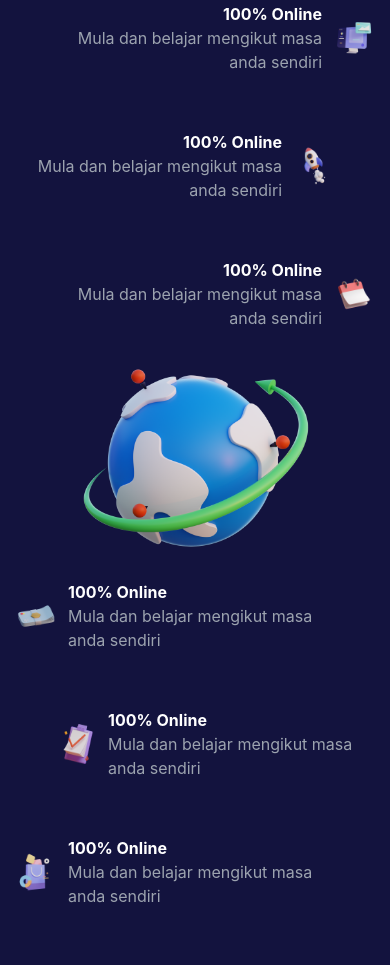
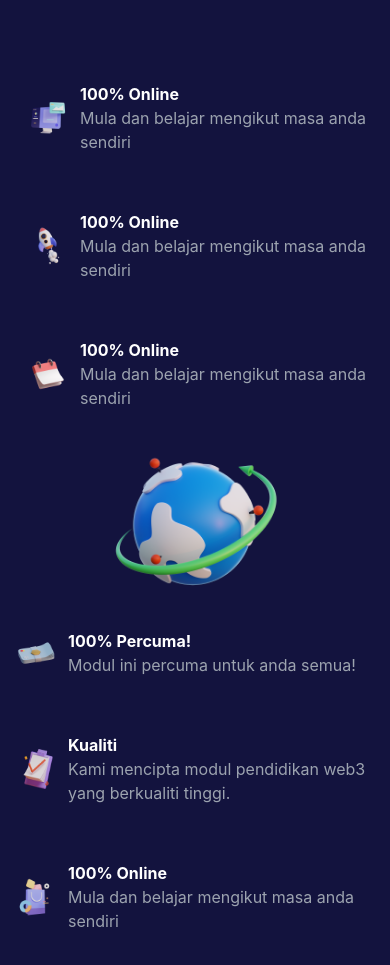
Before and after one commit to Mudennn/eduhub, a React (Create React App) app: page / in a window 390 px wide. Shown: the part 1001-1966 px from the top of the page. Built offline with nearby package versions, Linux system fonts and the light colour scheme.

Commit message:
fetures v2 responsive

```diff
--- a/src/App.js
+++ b/src/App.js
@@ -15,7 +15,7 @@ function App() {
     <>
     <div className="bg-[#13133E]">
 
-      <div className="">
+      <div className="relative">
         <Navbar />
       </div>
 
--- a/src/components/Features.jsx
+++ b/src/components/Features.jsx
@@ -11,15 +11,17 @@ import Cart from "../images/Other 16.png";
 const Features = () => {
   return (
     <div>
-      <div className="px-4 py-16 mx-auto sm:max-w-xl md:max-w-full lg:max-w-screen-xl md:px-24 lg:px-8 lg:py-24">
+      <div className="px-4 py-16 my-20 mx-auto sm:max-w-xl md:max-w-full lg:max-w-screen-xl md:px-24 lg:px-8 lg:py-24 relative">
+      <div className="ellipse3 top-1/2 left-1/2 transform -translate-x-1/2 -translate-y-1/2 lg:block hidden"></div>
 
-        <div className="max-w-xl mb-10 md:mx-auto text-center lg:max-w-2xl md:mb-12 ">
+        <div className="max-w-xl mb-10 md:mx-auto text-center lg:max-w-2xl md:mb-12 relative ">
           <h2 className="max-w-lg mb-6 font-sans text-3xl px-5 sm:px-0 font-bold leading-none tracking-tight text-white sm:text-4xl md:mx-auto">
             Ciri-Ciri Utama Kurikulum Kami
           </h2>
         </div>
 
-        <div className="relative grid pt-10 row-gap-5 mb-8 md:row-gap-8 lg:grid-cols-3 sm:grid-cols-1 z-10">
+        <div className="relative grid pt-10 row-gap-5 mb-8 md:row-gap-8 lg:grid-cols-3 md:grid-cols-3 sm:grid-cols-1 z-10">
+
           {/* <div className="p-5 text-center">
             <RiComputerLine className="text-3xl text-white mx-auto mb-5"/>
             <div className="mb-2">
@@ -49,63 +51,64 @@ const Features = () => {
           </div> */}
 
           {/* Left Column  */}
-          <div className="text-end text-white grid gap-y-14">
-            <div className="flex items-center ml-10">
+          <div className="md:text-end text-white grid gap-y-14 mb-5 md:mb-0">
+            <div className="flex items-center lg:ml-10 flex-row-reverse md:flex-row">
               <div>
                 <p className="font-bold">100% Online</p>
                 <p className="text-gray-400">
                   Mula dan belajar mengikut masa anda sendiri
                 </p>
               </div>
-              <img src={PC} alt="" className="w-10 h-10 ml-3" />
+              <img src={PC} alt="" className="w-10 h-10 ml-3 lg:mr-0 mr-3" />
             </div>
-            <div className="flex items-center mr-10 ">
+            <div className="flex items-center lg:mr-10 lg:ml-10 flex-row-reverse md:flex-row">
               <div>
                 <p className="font-bold">100% Online</p>
                 <p className="text-gray-400">
                   Mula dan belajar mengikut masa anda sendiri
                 </p>
               </div>
-              <img src={Rocket} alt="" className="w-10 h-10 ml-3" />
+              <img src={Rocket} alt="" className="w-10 h-10 ml-3 lg:mr-0 mr-3" />
             </div>
-            <div className="flex items-center ml-10">
+            <div className="flex items-center lg:ml-10 flex-row-reverse md:flex-row">
               <div>
                 <p className="font-bold">100% Online</p>
                 <p className="text-gray-400">
                   Mula dan belajar mengikut masa anda sendiri
                 </p>
               </div>
-              <img src={Calender} alt="" className="w-10 h-10 ml-3" />
+              <img src={Calender} alt="" className="w-10 h-10 ml-3 lg:mr-0 mr-3" />
             </div>
           </div>
           {/* Center Column  */}
-          <div>
+          <div className="relative">
             {/* <div className="ellipse3 -z-0  lg:block hidden"></div> */}
-            <img src={World} alt="" className="w-[70%] mx-auto z-1 " />
+            {/* <div className="absolute w-72 h-72 bg-purple-300 rounded-full left-14 filter blur-xl "></div> */}
+            <img src={World} alt="" className="relative md:w-[70%] w-[50%] mx-auto lg:mt-0 md:mt-[50%] " />
           </div>
           {/* Right Column  */}
-          <div className="text-start text-white grid gap-y-14">
-            <div className="flex items-center mr-10">
+          <div className="lg:text-start justify-center text-white grid gap-y-14 mt-5 md:mt-0">
+            <div className="flex items-center lg:mr-10">
             <img src={Money} alt="" className="w-10 h-10 mr-3" />
               <div>
-                <p className="font-bold">100% Online</p>
+                <p className="font-bold">100% Percuma!</p>
                 <p className="text-gray-400">
-                  Mula dan belajar mengikut masa anda sendiri
+                Modul ini percuma untuk anda semua!
                 </p>
               </div>
 
             </div>
-            <div className="flex items-center ml-10 ">
+            <div className="flex items-center lg:ml-10 ">
             <img src={Correct} alt="" className="w-10 h-10 mr-3" />
               <div>
-                <p className="font-bold">100% Online</p>
+                <p className="font-bold">Kualiti</p>
                 <p className="text-gray-400">
-                  Mula dan belajar mengikut masa anda sendiri
+                Kami mencipta modul pendidikan web3 yang berkualiti tinggi.
                 </p>
               </div>
 
             </div>
-            <div className="flex items-center mr-10">
+            <div className="flex items-center lg:mr-10">
             <img src={Cart} alt="" className="w-10 h-10 mr-3" />
               <div>
                 <p className="font-bold">100% Online</p>
--- a/src/components/Navbar.jsx
+++ b/src/components/Navbar.jsx
@@ -7,7 +7,7 @@ const Navbar = () => {
     const [isMenuOpen, setIsMenuOpen] = useState(false);
   return (
     <div>
-      <div className="px-4 py-5 mx-auto sm:max-w-xl md:max-w-full lg:max-w-screen-xl md:px-24 lg:px-20 ">
+      <div className="px-4 py-5 mx-auto sm:max-w-xl md:max-w-full lg:max-w-screen-xl md:px-24 lg:px-20 relative">
         <div className="relative flex items-center justify-between">
           <Link
             to="/"
@@ -19,7 +19,7 @@ const Navbar = () => {
             <li>
               <Link
                 to="/modul"
-                className="font-medium tracking-wide text-gray-100 transition-colors duration-200"
+                className="font-medium tracking-wide text-white hover:text-yellow-400 transition-colors duration-200"
               >
                 Modul
               </Link>
@@ -28,7 +28,7 @@ const Navbar = () => {
               <Link
                 to="/ama"
 
-                className="font-medium tracking-wide text-gray-100 transition-colors duration-200"
+                className="font-medium tracking-wide text-white hover:text-yellow-400 transition-colors duration-200"
               >
                 AMA
               </Link>
@@ -37,7 +37,7 @@ const Navbar = () => {
               <Link
                 to="/launchpad"
 
-                className="font-medium tracking-wide text-gray-100 transition-colors duration-200"
+                className="font-medium tracking-wide text-white hover:text-yellow-400 transition-colors duration-200"
               >
                 Launchpad
               </Link>
@@ -46,7 +46,7 @@ const Navbar = () => {
               <Link
                 to="/hubungikami"
 
-                className="font-medium tracking-wide text-gray-100 transition-colors duration-200"
+                className="font-medium tracking-wide text-white hover:text-yellow-400 transition-colors duration-200"
               >
                 Hubungi Kami
               </Link>
--- a/src/index.css
+++ b/src/index.css
@@ -81,11 +81,11 @@ position: absolute;
 width: 550px;
 height: 300px;
  /* left: 946.47px; */
-/* top: px;  */
+/* top: 0px;  */
 
-/* background: rgba(112, 16, 187, 0.8); */
-background: white;
-filter: blur(1px);
+background: rgba(112, 16, 187, 0.8);
+/* background: white; */
+filter: blur(150px);
 /* transform: rotate(45.79deg); */
 }
 
```
